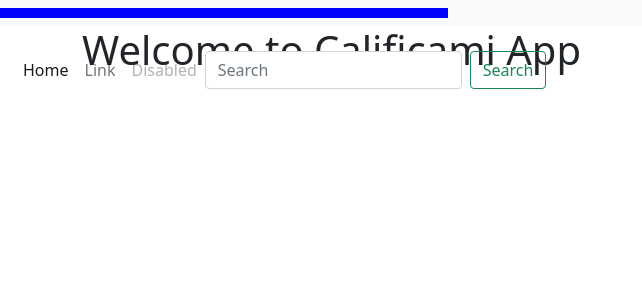
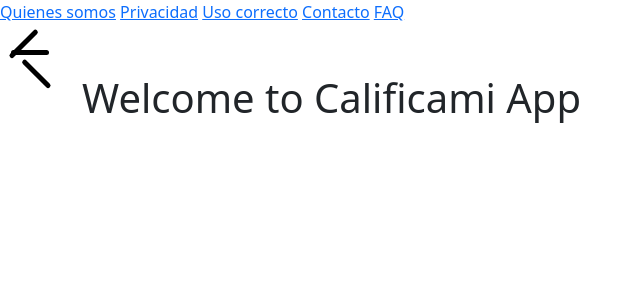
Before and after one commit to FedeOlivares/ctd, a Django app: page / in a window 1280 px wide. Shown: the top 300 px of the page, without its empty margins (0-642 px from the left). Run offline with Django 4.2, Linux system fonts and the light colour scheme.

Commit message:
modified:   ctp_site/calificami/static/styles.css 	modified:   ctp_site/calificami/templates/layout.html

```diff
--- a/ctp_site/calificami/static/styles.css
+++ b/ctp_site/calificami/static/styles.css
@@ -1,29 +1,33 @@
-/* calificami/static/css/styles.css */
-.container-fluid {
-    background-color: blue;
-    max-width: 35%;
-    margin-left: 0;
+
+.hamburger {
+  position: relative;
+  display:block;
+  width: 50px;
+  height: 50px;
+  appearance: none;
+  outline: none;
+  background: none;
+  border: none;
+  cursor: pointer;
+
 }
 
-.navbar-collapse {
-    position: fixed;
-    top: 50px;
-    left: 0;
-    padding-left: 15px;
-    padding-right: 15px;
-    padding-bottom: 15px;
+.hamburger .bar, .hamburger::after, .hamburger::before {
+  content:"";
+  display: block;
+  width: 100%;
+  height: 5px;
+  background-color: white;
+  margin: 10px 5px;
+  transition: 0.4s;
+  background: black;
+  border-radius: 9999px;
   }
 
-  .navbar-collapse.collapsing {
-    left: -75%;
-    transition: height 0s ease;
+.hamburger.is-active::before {
+  transform: rotate(-45deg) translate(-9px);
   }
 
-  .navbar-collapse.show {
-    left: 0;
-    transition: left 300ms ease-in-out;
-  }
-
-  .navbar-toggler.collapsed~.navbar-collapse {
-    transition: left 500ms ease-in-out;
-  }
+  .hamburger.is-active::after {
+    transform: rotate(45deg) translate(9px);
+    }
--- a/ctp_site/calificami/templates/layout.html
+++ b/ctp_site/calificami/templates/layout.html
@@ -12,31 +12,16 @@
         <link rel="stylesheet" href="{% static 'styles.css' %}">
     </head>
     <body>
-        <nav class="navbar navbar-expand-lg navbar-light bg-light">
-            <div class="container-fluid">
-              <button class="navbar-toggler" type="button" data-bs-toggle="collapse" data-bs-target="#navbarTogglerDemo03" aria-controls="navbarTogglerDemo03" aria-expanded="false" aria-label="Toggle navigation">
-                <span class="navbar-toggler-icon"></span>
-              </button>
-              <a class="navbar-brand" href="#"></a>
-              <div class="collapse navbar-collapse" id="navbarTogglerDemo03">
-                <ul class="navbar-nav me-auto mb-2 mb-lg-0">
-                  <li class="nav-item">
-                    <a class="nav-link active" aria-current="page" href="#">Home</a>
-                  </li>
-                  <li class="nav-item">
-                    <a class="nav-link" href="#">Link</a>
-                  </li>
-                  <li class="nav-item">
-                    <a class="nav-link disabled" href="#" tabindex="-1" aria-disabled="true">Disabled</a>
-                  </li>
-                </ul>
-                <form class="d-flex">
-                  <input class="form-control me-2" type="search" placeholder="Search" aria-label="Search">
-                  <button class="btn btn-outline-success" type="submit">Search</button>
-                </form>
-              </div>
-            </div>
-          </nav>
+        <nav>
+          <a href="#">Quienes somos</a>
+          <a href="#">Privacidad</a>
+          <a href="#">Uso correcto</a>
+          <a href="#">Contacto</a>
+          <a href="#">FAQ</a>
+        </nav>
+        <button class="hamburger is-active">
+          <div class="bar"></div>
+        </button>
 
         {% block body %} {% endblock %}
         <footer>
```
